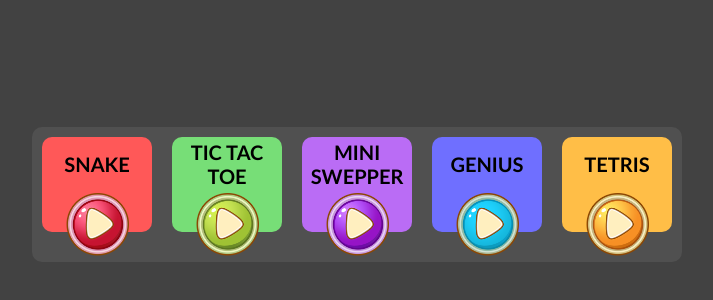
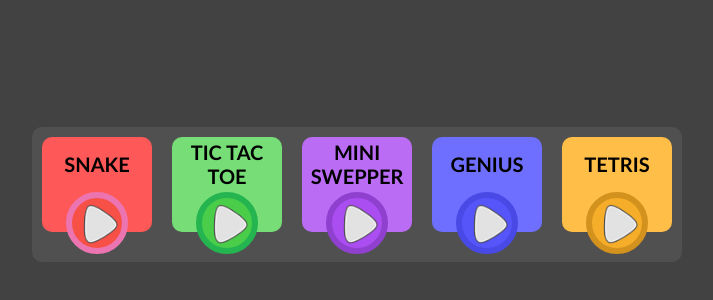
Before and after one commit to bruno-alves/bruno-alves.io, a React (Create React App) app: page / in a window 1280 px wide. Shown: the part 206-506 px from the top of the page, without its empty margins (283-996 px from the left). Built offline with nearby package versions, Linux system fonts and the light colour scheme; the HTML template or start-up script is replaced by a standard one.

Commit message:
layout botoes de play

```diff
--- /dev/null
+++ b/botao.html
@@ -0,0 +1,41 @@
+<!DOCTYPE html>
+<html lang="en">
+<head>
+    <meta charset="UTF-8">
+    <meta name="viewport" content="width=device-width, initial-scale=1.0">
+    <title>Document</title>
+</head>
+<body>
+    <button type="button" >
+    </button>
+</body>
+
+<style>
+
+button {
+    background-image: url(icon9.png);
+    background-color:rgb(247, 81, 71);
+    background-size: 55px 55px;
+    background-repeat: no-repeat;
+    background-position-x: 3px;
+    background-position-y: 3px;
+    cursor: pointer;
+    border: 3px double black;
+    padding: 30px;
+    border-radius: 50%;
+    outline:none;
+}
+
+button:active {
+    background-color: rgb(214, 40, 71);
+    background-size: 40px 40px;
+    background-position-x: 6px;
+    background-position-y: 6px;
+    border: 11px solid rgb(249, 98, 132);
+    padding: 25px;
+}
+
+
+</style>
+
+</html>
--- a/src/components/Card/index.js
+++ b/src/components/Card/index.js
@@ -1,30 +1,20 @@
-import React, { useState } from 'react';
-import { useHistory } from 'react-router-dom';
+import React from 'react';
+// import { useHistory } from 'react-router-dom';
 
 import PropTypes from 'prop-types';
 import { Container } from './styles';
 
 function Card(props) {
-  const [isPressed, setPressed] = useState(false);
+  // const history = useHistory();
   const { game } = props;
-  const history = useHistory();
 
   return (
-    <Container
-      config={game.config}
-      image={isPressed ? game.config.pressed : game.config.unPressed}
-    >
+    <Container colors={game.colors}>
       <span>{game.name}</span>
       <button
         type="button"
         aria-label="play"
-        onMouseDown={(e) => {
-          if (e.nativeEvent.which === 1) setPressed(true);
-        }}
-        onMouseUp={(e) => {
-          if (e.nativeEvent.which === 1) setPressed(false);
-        }}
-        onClick={() => history.push(game.name.replace(/ /g, ''))}
+        // onClick={() => history.push(game.name.replace(/ /g, ''))}
       />
     </Container>
   );
@@ -33,10 +23,12 @@ function Card(props) {
 Card.propTypes = {
   game: PropTypes.shape({
     name: PropTypes.string.isRequired,
-    config: PropTypes.shape({
-      rgb: PropTypes.string.isRequired,
-      unPressed: PropTypes.string.isRequired,
-      pressed: PropTypes.string.isRequired,
+    colors: PropTypes.shape({
+      card: PropTypes.string.isRequired,
+      unPressedBorderButton: PropTypes.string.isRequired,
+      unPressedButton: PropTypes.string.isRequired,
+      pressedBorderButton: PropTypes.string.isRequired,
+      pressedButton: PropTypes.string.isRequired,
     }),
   }).isRequired,
 };
--- a/src/components/Card/styles.js
+++ b/src/components/Card/styles.js
@@ -7,7 +7,7 @@ export const Container = styled.div`
   width: 110px;
   height: 95px;
   border-radius: 10px;
-  background-color: rgb(${(props) => props.config.rgb});
+  background-color: rgb(${(props) => props.colors.card});
 
   span {
     display: flex;
@@ -29,12 +29,23 @@ export const Container = styled.div`
   }
 
   button {
-    background-image: url('${(props) => props.image}');
-    background-size: cover;
-    background-color: transparent;
+    background-image: url(${require('../../assets/icon-play.png')});
+    background-color: rgb(${(props) => props.colors.unPressedButton});
+    background-size: 55px 55px;
+    background-repeat: no-repeat;
     cursor: pointer;
-    border: none;
-    padding: 32.5px;
+    border: 6px solid rgb(${(props) => props.colors.unPressedBorderButton});
+    padding: 25px;
     border-radius: 50%;
+    outline: none;
+
+    &:active {
+      background-color: rgb(216, 54, 45);
+      background-size: 40px 40px;
+      background-position-x: 6px;
+      background-position-y: 6px;
+      border: 11px solid rgb(249, 98, 132);
+      padding: 25px;
+    }
   }
 `;
--- a/src/games/config.js
+++ b/src/games/config.js
@@ -1,42 +1,52 @@
 export default [
   {
     name: 'snake',
-    config: {
-      rgb: '255, 88, 88',
-      unPressed: require('../assets/playRed.png'),
-      pressed: require('../assets/pressedRed.png'),
+    colors: {
+      card: '255, 88, 88',
+      unPressedBorderButton: '236, 117, 177',
+      unPressedButton: '247, 81, 71',
+      pressedBorderButton: '255, 255, 255',
+      pressedButton: '255, 255, 255',
     },
   },
   {
     name: 'tic tac toe',
-    config: {
-      rgb: '119, 222, 119',
-      unPressed: require('../assets/playGreen.png'),
-      pressed: require('../assets/pressedGreen.png'),
+    colors: {
+      card: '119, 222, 119',
+      unPressedBorderButton: '36, 181, 81',
+      unPressedButton: '74, 206, 74',
+      pressedBorderButton: '255, 255, 255',
+      pressedButton: '255, 255, 255',
     },
   },
   {
     name: 'mini swepper',
-    config: {
-      rgb: '186, 108, 245',
-      unPressed: require('../assets/playPurple.png'),
-      pressed: require('../assets/pressedPurple.png'),
+    colors: {
+      card: '186, 108, 245',
+      unPressedBorderButton: '144, 64, 206',
+      unPressedButton: '170, 77, 241',
+      pressedBorderButton: '255, 255, 255',
+      pressedButton: '255, 255, 255',
     },
   },
   {
     name: 'genius',
-    config: {
-      rgb: '111, 111, 255',
-      unPressed: require('../assets/playBlue.png'),
-      pressed: require('../assets/pressedBlue.png'),
+    colors: {
+      card: '111, 111, 255',
+      unPressedBorderButton: '73, 73, 230',
+      unPressedButton: '85, 85, 249',
+      pressedBorderButton: '255, 255, 255',
+      pressedButton: '255, 255, 255',
     },
   },
   {
     name: 'tetris',
-    config: {
-      rgb: '255, 190, 71',
-      unPressed: require('../assets/playOrange.png'),
-      pressed: require('../assets/pressedOrange.png'),
+    colors: {
+      card: '255, 190, 71',
+      unPressedBorderButton: '210, 146, 29',
+      unPressedButton: '245, 173, 42',
+      pressedBorderButton: '255, 255, 255',
+      pressedButton: '255, 255, 255',
     },
   },
 ];
```
Also changed, not shown: src/assets/icon-play.png (added).
